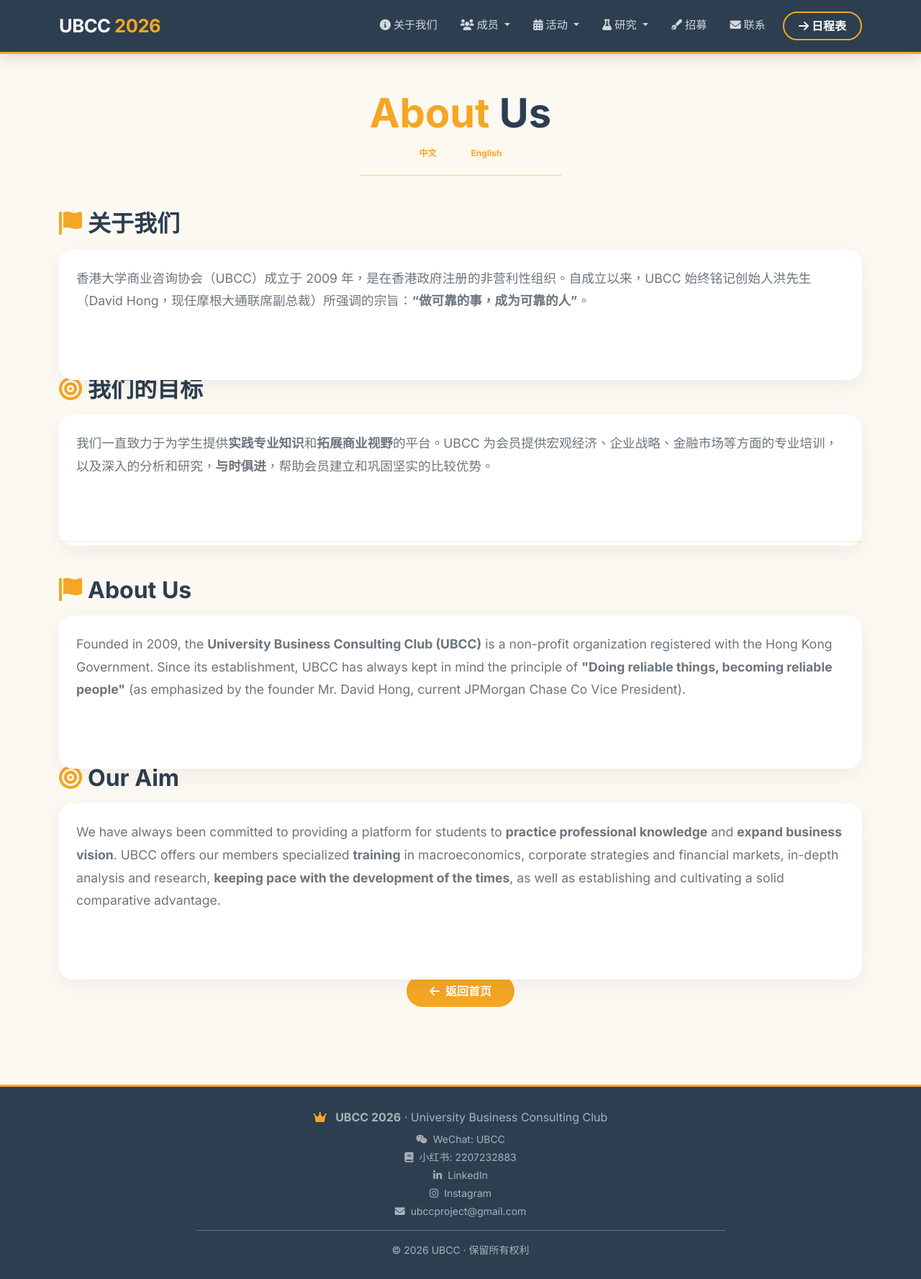
After one commit to Destiny-maker520/UBCC, a Flask app: page /about in a window 1280 px wide. The commit adds this page. Shown: the whole page at 72% size. Run offline with Flask 3, Linux system fonts and the light colour scheme.

Commit message:
Add about us page with bilingual content

```diff
--- a/app/routes.py
+++ b/app/routes.py
@@ -26,3 +26,7 @@ def activity_detail(id):
     act.rules_html = markdown.markdown(act.rules) if act.rules else ''
     act.extra_notes_html = markdown.markdown(act.extra_notes) if act.extra_notes else ''
     return render_template('activity_detail.html', act=act)
+
+@bp.route('/about')
+def about():
+    return render_template('about.html')
--- /dev/null
+++ b/app/templates/about.html
@@ -0,0 +1,83 @@
+{% extends "base.html" %}
+{% block content %}
+
+<div class="container py-5">
+    <!-- 页面标题 -->
+    <div class="text-center mb-5">
+        <h1 class="display-4 fw-bold" style="color: var(--ubcc-dark);">
+            <span class="text-ubcc">About</span> Us
+        </h1>
+        <div class="d-flex justify-content-center gap-3 mt-2">
+            <span class="badge bg-ubcc-light text-ubcc px-3 py-2">中文</span>
+            <span class="badge bg-ubcc-light text-ubcc px-3 py-2">English</span>
+        </div>
+        <hr class="w-25 mx-auto" style="border-color: var(--ubcc-orange); opacity: 0.5;">
+    </div>
+
+    <!-- ===== 中文部分 ===== -->
+    <div class="row mb-5">
+        <div class="col-12">
+            <h2 class="fw-bold" style="color: var(--ubcc-dark);">
+                <i class="fas fa-flag text-ubcc me-2"></i>关于我们
+            </h2>
+            <div class="card card-ubcc p-4 mt-3">
+                <p class="text-secondary" style="font-size: 1.1rem; line-height: 1.8;">
+                    香港大学商业咨询协会（UBCC）成立于 2009 年，是在香港政府注册的非营利性组织。自成立以来，UBCC 始终铭记创始人洪先生（David Hong，现任摩根大通联席副总裁）所强调的宗旨：<strong>“做可靠的事，成为可靠的人”</strong>。
+                </p>
+            </div>
+        </div>
+    </div>
+
+    <!-- ===== 我们的目标（中文） ===== -->
+    <div class="row mb-5">
+        <div class="col-12">
+            <h2 class="fw-bold" style="color: var(--ubcc-dark);">
+                <i class="fas fa-bullseye text-ubcc me-2"></i>我们的目标
+            </h2>
+            <div class="card card-ubcc p-4 mt-3">
+                <p class="text-secondary" style="font-size: 1.1rem; line-height: 1.8;">
+                    我们一直致力于为学生提供<strong>实践专业知识</strong>和<strong>拓展商业视野</strong>的平台。UBCC 为会员提供宏观经济、企业战略、金融市场等方面的专业培训，以及深入的分析和研究，<strong>与时俱进</strong>，帮助会员建立和巩固坚实的比较优势。
+                </p>
+            </div>
+        </div>
+    </div>
+
+    <hr class="my-5" style="border-color: var(--ubcc-orange); opacity: 0.2;">
+
+    <!-- ===== English Section ===== -->
+    <div class="row mb-5">
+        <div class="col-12">
+            <h2 class="fw-bold" style="color: var(--ubcc-dark);">
+                <i class="fas fa-flag text-ubcc me-2"></i>About Us
+            </h2>
+            <div class="card card-ubcc p-4 mt-3">
+                <p class="text-secondary" style="font-size: 1.1rem; line-height: 1.8;">
+                    Founded in 2009, the <strong>University Business Consulting Club (UBCC)</strong> is a non-profit organization registered with the Hong Kong Government. Since its establishment, UBCC has always kept in mind the principle of <strong>"Doing reliable things, becoming reliable people"</strong> (as emphasized by the founder Mr. David Hong, current JPMorgan Chase Co Vice President).
+                </p>
+            </div>
+        </div>
+    </div>
+
+    <!-- ===== Our Aim（English） ===== -->
+    <div class="row mb-5">
+        <div class="col-12">
+            <h2 class="fw-bold" style="color: var(--ubcc-dark);">
+                <i class="fas fa-bullseye text-ubcc me-2"></i>Our Aim
+            </h2>
+            <div class="card card-ubcc p-4 mt-3">
+                <p class="text-secondary" style="font-size: 1.1rem; line-height: 1.8;">
+                    We have always been committed to providing a platform for students to <strong>practice professional knowledge</strong> and <strong>expand business vision</strong>. UBCC offers our members specialized <strong>training</strong> in macroeconomics, corporate strategies and financial markets, in-depth analysis and research, <strong>keeping pace with the development of the times</strong>, as well as establishing and cultivating a solid comparative advantage.
+                </p>
+            </div>
+        </div>
+    </div>
+
+    <!-- 返回首页 -->
+    <div class="text-center mt-4">
+        <a href="{{ url_for('main.index') }}" class="btn btn-ubcc">
+            <i class="fas fa-arrow-left me-2"></i>返回首页
+        </a>
+    </div>
+</div>
+
+{% endblock %}
--- a/app/templates/base.html
+++ b/app/templates/base.html
@@ -196,7 +196,7 @@
             <ul class="navbar-nav ms-auto">
                 <!-- 关于我们 (无下拉) -->
                 <li class="nav-item">
-                    <a class="nav-link" href="{{ url_for('main.index') }}#about"><i class="fas fa-info-circle me-1"></i>关于我们</a>
+                    <a class="nav-link" href="{{ url_for('main.about') }}"><i class="fas fa-info-circle me-1"></i>关于我们</a>
                 </li>
 
                 <!-- 成员 (下拉) -->
```
Also changed, not shown: app/static/images/UBCC.png (added).
